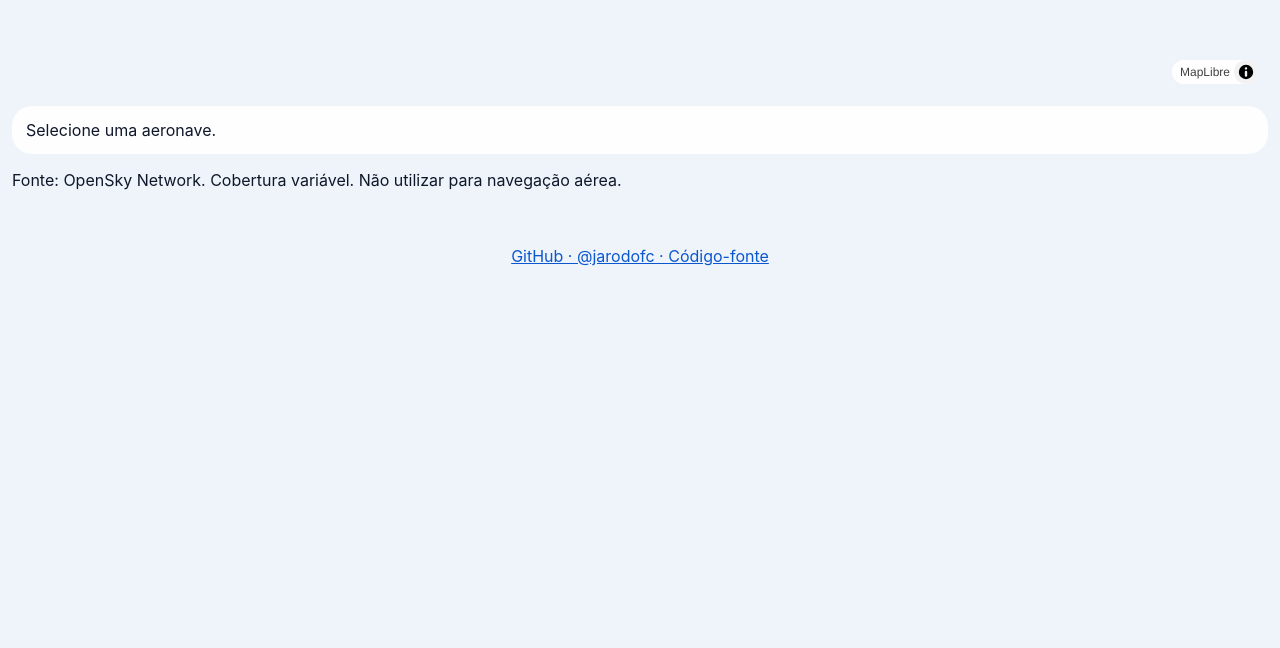
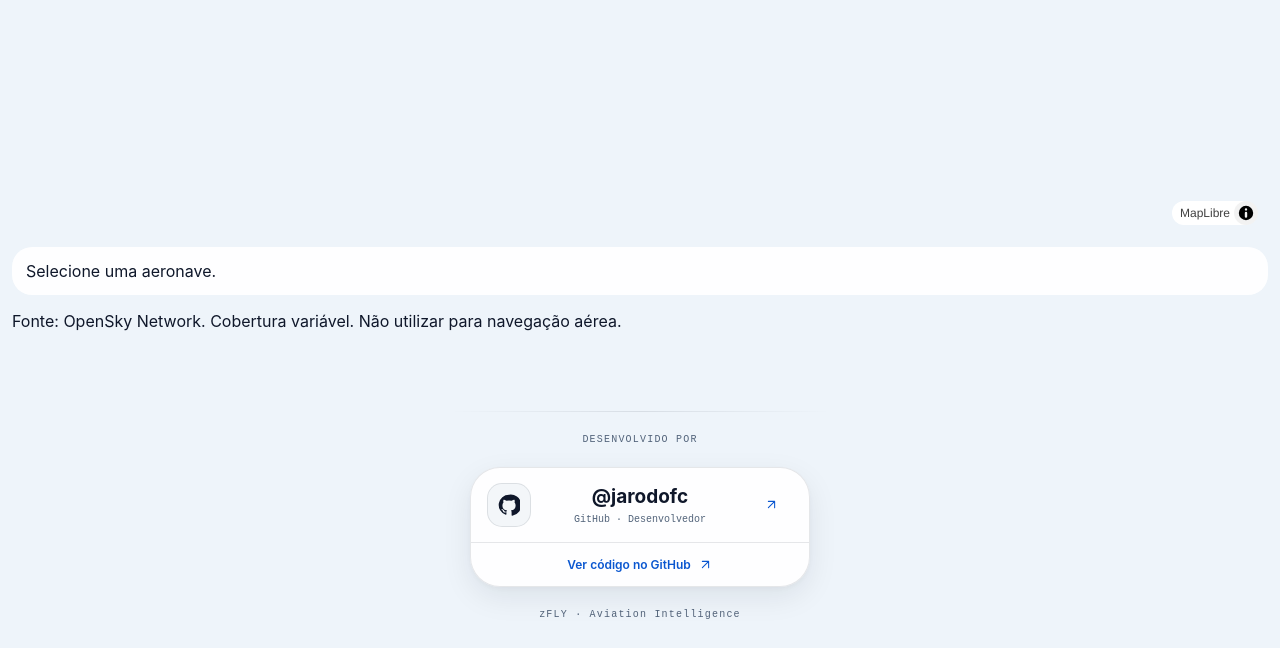
Before and after one commit to jarodofc/zFLY, a plain HTML site: page radar.html in a window 1280 px wide. Shown: the part 640-1288 px from the top of the page. Before the commit the page ends 924 px from the top, so only its background shows below. Drawn offline with nearby package versions, Linux system fonts and the light colour scheme; no server answers.

Commit message:
style: refine radar identity and shared developer footer

```diff
--- a/radar.html
+++ b/radar.html
@@ -1 +1,13 @@
-<!doctype html><html lang="pt-BR" data-theme="light"><head><meta charset="utf-8"><meta name="viewport" content="width=device-width,initial-scale=1"><title>zFLY Radar</title><link rel="stylesheet" href="https://unpkg.com/maplibre-gl@4.7.1/dist/maplibre-gl.css"><link rel="stylesheet" href="assets/css/styles.css"><link rel="stylesheet" href="assets/css/identity.css"><link rel="stylesheet" href="assets/css/radar.css"><script defer src="https://unpkg.com/maplibre-gl@4.7.1/dist/maplibre-gl.js"></script><script defer src="assets/js/radar.js"></script></head><body><header class="radar-bar"><a href="index.html">← Passagens</a><h1>zFLY Radar</h1><button id="theme">Tema</button></header><main><div class="radar-controls"><label>Voo <input id="query" placeholder="Identificação"></label><button id="refresh">Atualizar</button><p id="status" role="status">Carregando mapa…</p></div><div id="map" aria-label="Mapa de aeronaves"></div><section id="detail" aria-live="polite">Selecione uma aeronave.</section><p>Fonte: OpenSky Network. Cobertura variável. Não utilizar para navegação aérea.</p></main><footer class="project-credit"><a href="https://github.com/jarodofc/zFLY">GitHub · @jarodofc · Código-fonte</a></footer></body></html>
+<!doctype html><html lang="pt-BR" data-theme="light"><head><meta charset="utf-8"><meta name="viewport" content="width=device-width,initial-scale=1"><title>zFLY Radar</title><link rel="stylesheet" href="https://unpkg.com/maplibre-gl@4.7.1/dist/maplibre-gl.css"><link rel="stylesheet" href="assets/css/styles.css"><link rel="stylesheet" href="assets/css/identity.css"><link rel="stylesheet" href="assets/css/radar.css"><script defer src="https://unpkg.com/maplibre-gl@4.7.1/dist/maplibre-gl.js"></script><script defer src="assets/js/radar.js"></script></head><body><header class="radar-bar"><a href="index.html">← Passagens</a><h1>zFLY <span>RADAR</span></h1><button id="theme">Tema</button></header><main><section class="radar-intro"><p>INTELIGÊNCIA AERONÁUTICA</p><h2>O céu, em movimento.</h2><p>Explore posições ADS-B e acompanhe aeronaves na região visível.</p></section><div class="radar-controls"><label>Voo <input id="query" placeholder="Ex.: AZU, GLO, TAM"></label><button id="refresh">Atualizar</button><p id="status" role="status">Carregando mapa…</p></div><div id="map" aria-label="Mapa de aeronaves"></div><section id="detail" aria-live="polite">Selecione uma aeronave.</section><p>Fonte: OpenSky Network. Cobertura variável. Não utilizar para navegação aérea.</p></main><footer class="project-credit zfly-footer" aria-label="Autoria e repositório">
+  <div class="project-credit-rule" aria-hidden="true"></div>
+  <p class="credit-eyebrow">DESENVOLVIDO POR</p>
+  <div class="github-island" role="group" aria-label="GitHub do desenvolvedor">
+    <a class="github-identity" href="https://github.com/jarodofc" target="_blank" rel="noopener noreferrer" aria-label="Perfil GitHub de jarodofc">
+      <span class="github-mark"><svg viewBox="0 0 24 24" width="22" height="22" fill="currentColor" aria-hidden="true"><path d="M12 .75a11.25 11.25 0 0 0-3.56 21.92c.56.1.77-.24.77-.54v-2.1c-3.13.68-3.79-1.33-3.79-1.33-.51-1.3-1.25-1.65-1.25-1.65-1.02-.7.08-.68.08-.68 1.13.08 1.73 1.16 1.73 1.16 1 .1.69 2.36 3.25 1.78.1-.73.4-1.23.72-1.51-2.5-.28-5.13-1.25-5.13-5.56 0-1.23.44-2.24 1.16-3.03-.12-.28-.5-1.43.11-2.98 0 0 .95-.3 3.1 1.16a10.8 10.8 0 0 1 5.65 0c2.15-1.46 3.1-1.16 3.1-1.16.61 1.55.23 2.7.11 2.98.72.79 1.16 1.8 1.16 3.03 0 4.32-2.63 5.28-5.14 5.55.4.35.76 1.03.76 2.08v3.21c0 .3.21.65.78.54A11.25 11.25 0 0 0 12 .75Z"/></svg></span>
+      <span class="github-island-text"><strong>@jarodofc</strong><small>GitHub · Desenvolvedor</small></span>
+      <span class="credit-arrow"><svg viewBox="0 0 24 24" width="15" height="15" fill="none" stroke="currentColor" stroke-width="1.7" stroke-linecap="round" stroke-linejoin="round" aria-hidden="true"><path d="M7 17 17 7M7 7h10v10"/></svg></span>
+    </a>
+    <a class="github-repository" href="https://github.com/jarodofc/zFLY" target="_blank" rel="noopener noreferrer">Ver código no GitHub <svg viewBox="0 0 24 24" width="15" height="15" fill="none" stroke="currentColor" stroke-width="1.7" stroke-linecap="round" stroke-linejoin="round" aria-hidden="true"><path d="M7 17 17 7M7 7h10v10"/></svg></a>
+  </div>
+  <p class="credit-caption">zFLY · Aviation Intelligence</p>
+</footer></body></html>
```
